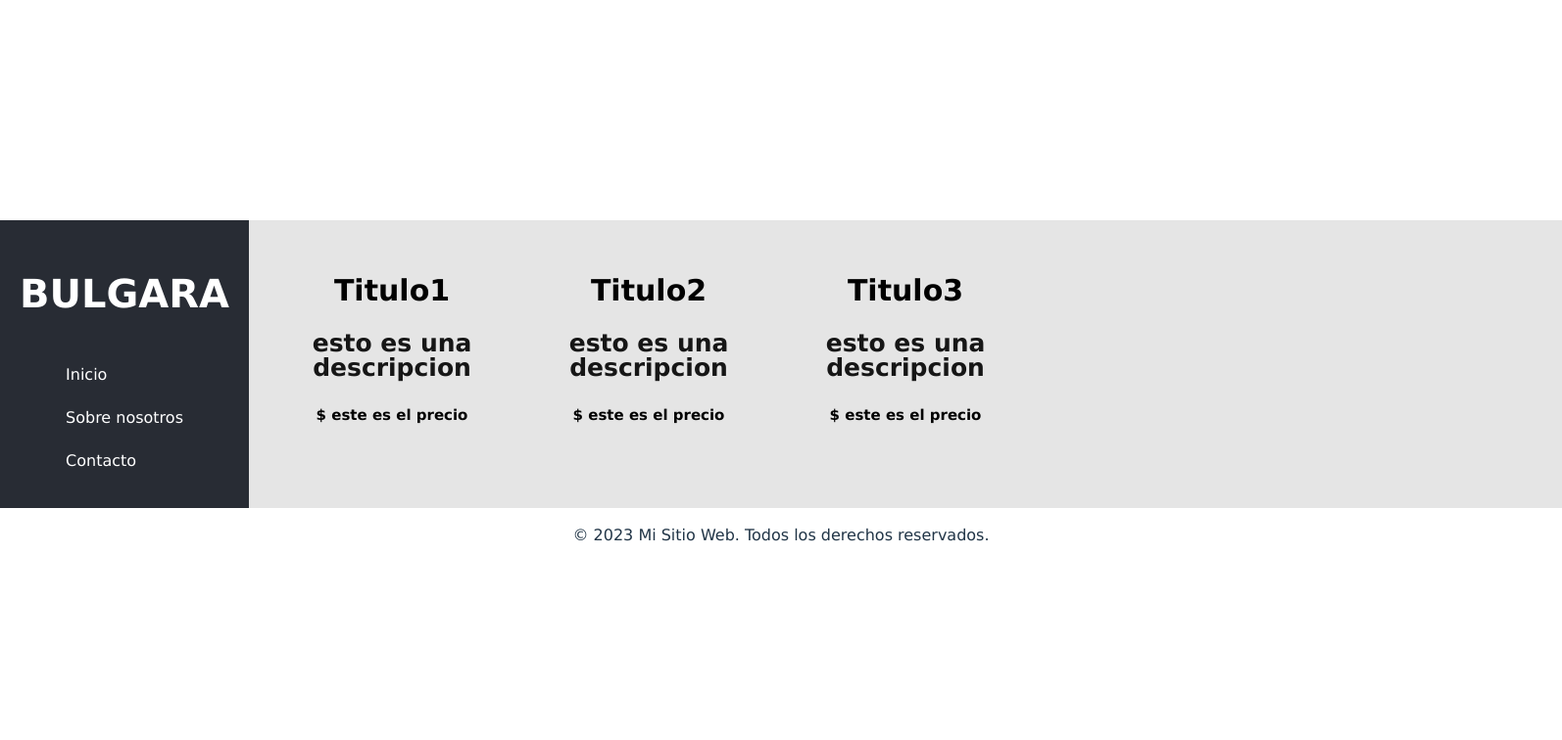
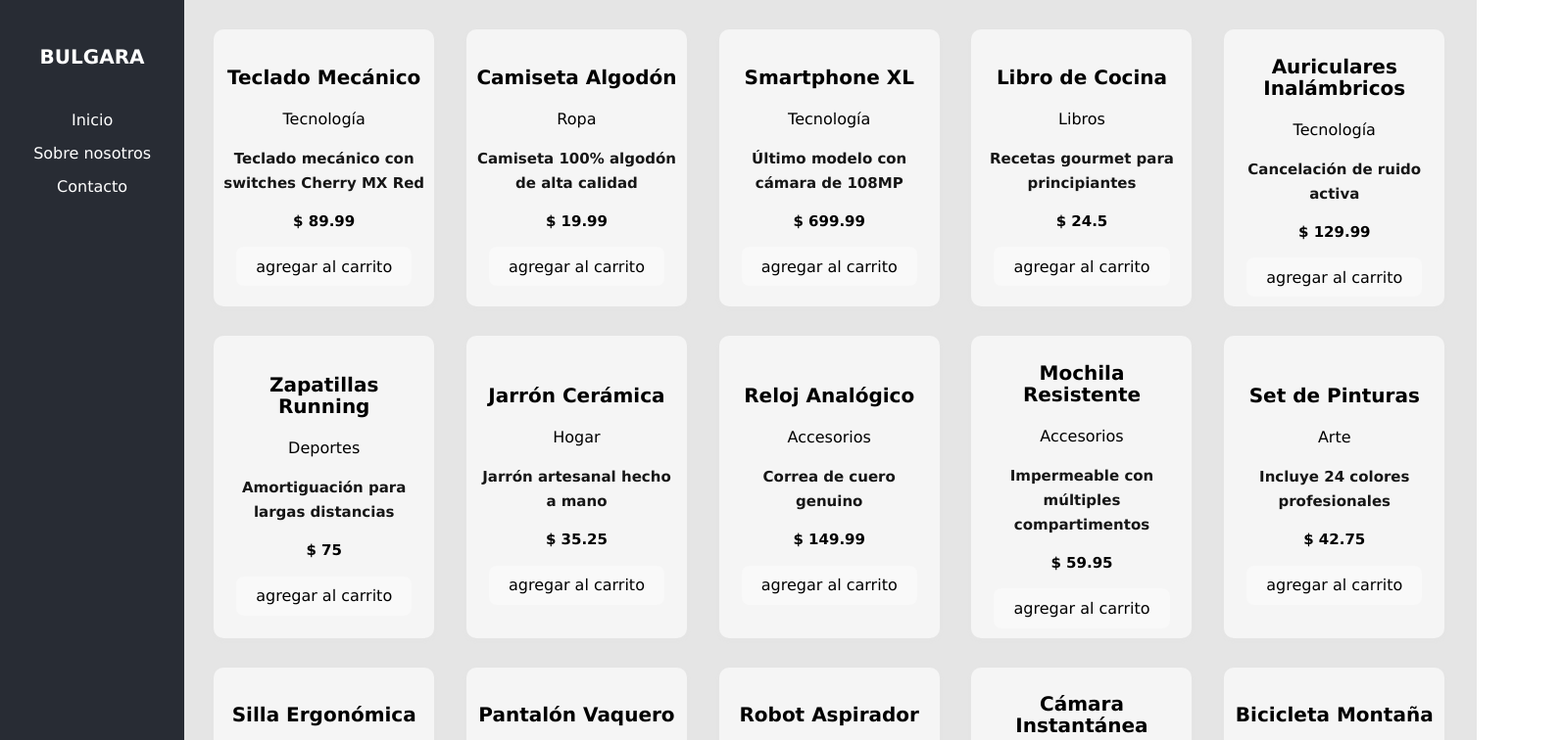
Before and after one commit to leonardoalva/ReactSteps, a React (Vite) app in the folder aprendiendo-react/proyects/00-hola-mundo/: page / in a window 1280 px wide. Shown: the top 756 px of the page at 98% size, 1594 px wide, since content can reach past the window. Built offline with nearby package versions, Linux system fonts and the light colour scheme.

Commit message:
agregando array y renderizando elementos

```diff
--- a/aprendiendo-react/proyects/00-hola-mundo/src/App.css
+++ b/aprendiendo-react/proyects/00-hola-mundo/src/App.css
@@ -7,15 +7,12 @@
 }
 
 .logo {
-  height: 6em;
-  padding: 1.5em;
-  will-change: filter;
-  transition: filter 300ms;
+  padding: 10px;
 }
 .logo:hover {
   filter: drop-shadow(0 0 2em #646cffaa);
 }
-.logo.react:hover {
+.logo:hover {
   filter: drop-shadow(0 0 2em #61dafbaa);
 }
 
@@ -49,15 +46,30 @@
 }
 
 .Card-Texto{
-  font-size: 25px;
+  font-size: 15px;
   color: #161616;
   line-height: 25px;
 }
 
 .Card-Title {
   margin-bottom: 20px;
-  font-size: 30px;
+  font-size: 20px;
   color: #000000;
+}
+.Card-p{
+  color: #000000;
+}
+
+.Card-Size {
+  width: 90%;
+  background-color: #f5f5f5;
+  border-radius: 10px;
+  box-shadow: 0 2px 4px rgba(227, 227, 227, 0.1);
+  display: flex;
+  flex-direction: column;
+  align-items: center;
+  justify-content: center;
+  padding: 10px;
 }
 
 .Div-Contenedor {
@@ -79,6 +91,7 @@
 }
 
 .Navbar {
+  width: 10%;
   background-color: #282c34;
   color: white;
   display: flex;
@@ -88,18 +101,18 @@
 }
 
 .Navbar-Links{
+  display: flex;
+  flex-direction: column;
+  align-items: center;
+  justify-content: space-between;
   list-style-type: none;
-  gap: 20px;
-  display: flex;
-  align-items: baseline;
-  flex-direction: column;
   padding: 0;
-
+  gap: 10px;
 }
 
 .titulo{
   text-transform: uppercase;
-  font-size: 40px;
+  font-size: 20px;
 }
 
 .Footer{
--- a/aprendiendo-react/proyects/00-hola-mundo/src/Card.jsx
+++ b/aprendiendo-react/proyects/00-hola-mundo/src/Card.jsx
@@ -1,12 +1,18 @@
-function Card({producto,descripcion,precio}) {
+
+
+function Card({producto,descripcion,precio,categoria}) {
   return (
     <>
-<article>
+<article className="Card-Size">
   <header>
     <h1 className="Card-Title">{producto}</h1>
+    <p className="Card-p">{categoria}</p>
     <h3 className="Card-Texto">{descripcion}</h3>
     <p className="Card-Precio">$ {precio}</p>
   </header>
+  <button>
+    agregar al carrito
+  </button>
 </article>
 
 </>
--- a/aprendiendo-react/proyects/00-hola-mundo/src/Contenedor.jsx
+++ b/aprendiendo-react/proyects/00-hola-mundo/src/Contenedor.jsx
@@ -4,32 +4,163 @@ import TwitterFollowCard from "./TwitterFollowCard";
 import Counter from "./Counter";
 
 function Contenedor() {
+  const productos = [
+    {
+      id: 1,
+      nombre: "Teclado Mecánico",
+      precio: 89.99,
+      categoria: "Tecnología",
+      descripcion: "Teclado mecánico con switches Cherry MX Red",
+    },
+    {
+      id: 2,
+      nombre: "Camiseta Algodón",
+      precio: 19.99,
+      categoria: "Ropa",
+      descripcion: "Camiseta 100% algodón de alta calidad",
+    },
+    {
+      id: 3,
+      nombre: "Smartphone XL",
+      precio: 699.99,
+      categoria: "Tecnología",
+      descripcion: "Último modelo con cámara de 108MP",
+    },
+    {
+      id: 4,
+      nombre: "Libro de Cocina",
+      precio: 24.5,
+      categoria: "Libros",
+      descripcion: "Recetas gourmet para principiantes",
+    },
+    {
+      id: 5,
+      nombre: "Auriculares Inalámbricos",
+      precio: 129.99,
+      categoria: "Tecnología",
+      descripcion: "Cancelación de ruido activa",
+    },
+    {
+      id: 6,
+      nombre: "Zapatillas Running",
+      precio: 75.0,
+      categoria: "Deportes",
+      descripcion: "Amortiguación para largas distancias",
+    },
+    {
+      id: 7,
+      nombre: "Jarrón Cerámica",
+      precio: 35.25,
+      categoria: "Hogar",
+      descripcion: "Jarrón artesanal hecho a mano",
+    },
+    {
+      id: 8,
+      nombre: "Reloj Analógico",
+      precio: 149.99,
+      categoria: "Accesorios",
+      descripcion: "Correa de cuero genuino",
+    },
+    {
+      id: 9,
+      nombre: "Mochila Resistente",
+      precio: 59.95,
+      categoria: "Accesorios",
+      descripcion: "Impermeable con múltiples compartimentos",
+    },
+    {
+      id: 10,
+      nombre: "Set de Pinturas",
+      precio: 42.75,
+      categoria: "Arte",
+      descripcion: "Incluye 24 colores profesionales",
+    },
+    {
+      id: 11,
+      nombre: "Silla Ergonómica",
+      precio: 199.99,
+      categoria: "Oficina",
+      descripcion: "Ajuste lumbar y reposacabezas",
+    },
+    {
+      id: 12,
+      nombre: "Pantalón Vaquero",
+      precio: 49.99,
+      categoria: "Ropa",
+      descripcion: "Corte slim fit, material elástico",
+    },
+    {
+      id: 13,
+      nombre: "Robot Aspirador",
+      precio: 299.0,
+      categoria: "Hogar",
+      descripcion: "Programable y con app móvil",
+    },
+    {
+      id: 14,
+      nombre: "Cámara Instantánea",
+      precio: 79.99,
+      categoria: "Fotografía",
+      descripcion: "Incluye 10 fotos de recambio",
+    },
+    {
+      id: 15,
+      nombre: "Bicicleta Montaña",
+      precio: 450.0,
+      categoria: "Deportes",
+      descripcion: "Cuadro de aluminio, 21 velocidades",
+    },
+    {
+      id: 16,
+      nombre: "Tablet 10 pulgadas",
+      precio: 229.99,
+      categoria: "Tecnología",
+      descripcion: "Resolución Full HD, 64GB almacenamiento",
+    },
+    {
+      id: 17,
+      nombre: "Cafetera Programable",
+      precio: 65.5,
+      categoria: "Hogar",
+      descripcion: "Prepara hasta 12 tazas automáticamente",
+    },
+    {
+      id: 18,
+      nombre: "Rompecabezas 1000pzs",
+      precio: 18.99,
+      categoria: "Juguetes",
+      descripcion: "Motivo paisaje urbano",
+    },
+    {
+      id: 19,
+      nombre: "Altavoz Bluetooth",
+      precio: 89.95,
+      categoria: "Tecnología",
+      descripcion: "Resistente al agua IPX7",
+    },
+    {
+      id: 20,
+      nombre: "Maletín Profesional",
+      precio: 120.0,
+      categoria: "Oficina",
+      descripcion: "Cuero sintético, compartimento para laptop",
+    },
+  ];
+
+  console.log(productos);
+
   return (
     <>
       <div className="Div-Contenedor">
-        {/* <Counter />
-    <TwitterFollowCard
-      userName="midudev"
-      name="Miguel Angel Durán"
-      isFollowing={true}/> */}
-
-        <Card
-          producto="Titulo1"
-          descripcion="esto es una descripcion"
-          precio="este es el precio"
-        />
-
-        <Card
-          producto="Titulo2"
-          descripcion="esto es una descripcion"
-          precio="este es el precio"
-        />
-
-        <Card
-          producto="Titulo3"
-          descripcion="esto es una descripcion"
-          precio="este es el precio"
-        />
+        {productos.map((producto) => (
+          <Card
+            producto={producto.nombre}
+            descripcion={producto.descripcion}
+            precio={producto.precio}
+            categoria={producto.categoria}
+            key={producto.id}
+          />
+        ))}
       </div>
     </>
   );
--- a/aprendiendo-react/proyects/00-hola-mundo/src/Navbar.jsx
+++ b/aprendiendo-react/proyects/00-hola-mundo/src/Navbar.jsx
@@ -1,7 +1,7 @@
 function Nabvar() {
     return (
         <nav className='Navbar'>
-        <h1 className="titulo">bulgara</h1>
+        <h1 className="titulo logo">bulgara</h1>
         <ul className="Navbar-Links">
             <li>Inicio</li>
             <li>Sobre nosotros</li>
```
